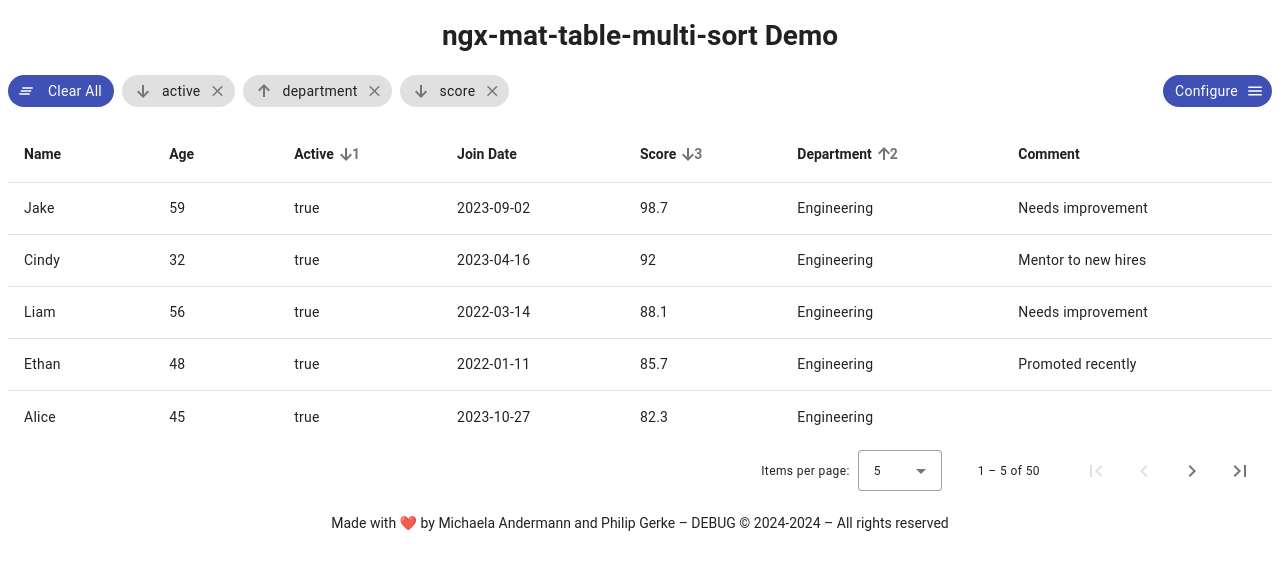
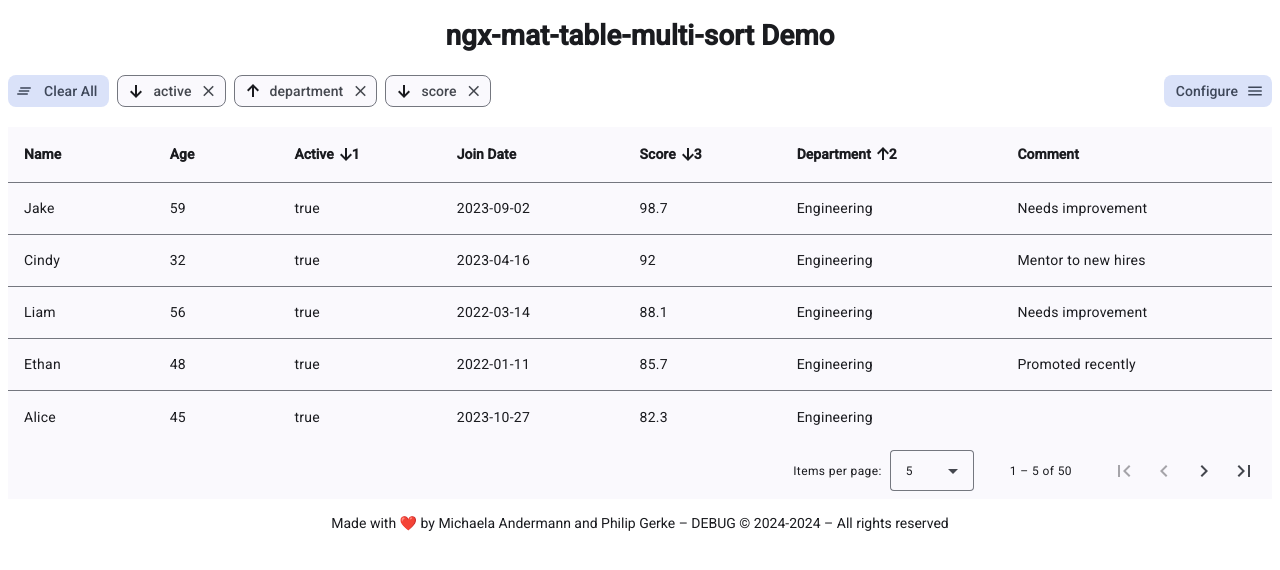
Before and after one commit to pgerke/ngx-mat-table-multi-sort, an Angular app: page / in a window 1280 px wide. Shown: the top 570 px of the page. Built offline with nearby package versions, Linux system fonts and the light colour scheme.

Commit message:
#37 fix: Fix column config styling issues

```diff
--- a/angular.json
+++ b/angular.json
@@ -80,7 +80,6 @@
               }
             ],
             "styles": [
-              "./node_modules/@angular/material/prebuilt-themes/indigo-pink.css",
               "projects/demo/src/styles.scss"
             ],
             "scripts": []
@@ -90,8 +89,8 @@
               "budgets": [
                 {
                   "type": "initial",
-                  "maximumWarning": "800kB",
-                  "maximumError": "1MB"
+                  "maximumWarning": "850kB",
+                  "maximumError": "1.25MB"
                 },
                 {
                   "type": "anyComponentStyle",
--- a/package.json
+++ b/package.json
@@ -1,6 +1,6 @@
 {
   "name": "ngx-mat-table-multi-sort",
-  "version": "19.2.0",
+  "version": "19.2.1",
   "preview": false,
   "scripts": {
     "ng": "ng",
@@ -56,7 +56,7 @@
     "@angular/platform-browser-dynamic": "^19.0.6",
     "@types/jasmine": "~5.1.5",
     "angular-eslint": "^19.0.2",
-    "eslint-config-prettier": "^9.1.0",
+    "eslint-config-prettier": "^10.0.1",
     "eslint-plugin-prettier": "^5.2.1",
     "jasmine-core": "~5.5.0",
     "karma": "~6.4.4",
--- a/projects/demo/src/index.html
+++ b/projects/demo/src/index.html
@@ -5,6 +5,11 @@
     <title>ngx-mat-table-multi-sort Demo</title>
     <base href="/" />
     <meta name="viewport" content="width=device-width, initial-scale=1" />
+    <link rel="preconnect" href="https://fonts.googleapis.com" />
+    <link rel="preconnect" href="https://fonts.gstatic.com" crossorigin />
+    <link
+      href="https://fonts.googleapis.com/css2?family=Roboto:wght@300;400;500&display=swap"
+      rel="stylesheet" />
     <link
       href="https://fonts.googleapis.com/icon?family=Material+Icons"
       rel="stylesheet" />
--- a/projects/demo/src/styles.scss
+++ b/projects/demo/src/styles.scss
@@ -1,9 +1,25 @@
+@use "@angular/material" as mat;
+
+html {
+  color-scheme: light dark;
+  @include mat.theme(
+    (
+      color: (
+        primary: mat.$azure-palette,
+        tertiary: mat.$blue-palette,
+      ),
+      typography: Roboto,
+      density: 0,
+    )
+  );
+}
+
 * {
   box-sizing: border-box;
 }
 
 html > * {
-  color: #000000de;
+  color: var(--mat-sys-on-surface, rgba(0, 0, 0, 0.87));
   font-family: "Roboto", Helvetica, Arial, sans-serif;
   font-size: 14px;
   -webkit-font-smoothing: antialiased;
--- a/src/lib/mat-multi-sort-control/mat-multi-sort-control.component.scss
+++ b/src/lib/mat-multi-sort-control/mat-multi-sort-control.component.scss
@@ -1,22 +1,15 @@
-$box-shadow:
-  0 5px 5px -3px rgba(0, 0, 0, 0.2),
-  0 8px 10px 1px rgba(0, 0, 0, 0.14),
-  0 3px 14px 2px rgba(0, 0, 0, 0.12);
+@use "./../../styles/variables" as var;
+@use "./../../styles/mixins";
 
-.mat-mdc-chip-listbox.mat-mdc-chip-set.cdk-drop-list .cdk-drop-list-dragging {
-  transition: transform 150ms cubic-bezier(0, 0, 0.2, 1);
-}
+@include mixins.cdk-drag;
 
 .mat-sort-header {
+  background-color: var(--mat-sys-surface, #ffffff) !important;
   transition:
     background-color 100ms cubic-bezier(0, 0, 0.2, 1),
     box-shadow 100ms cubic-bezier(0, 0, 0.2, 1);
 
-  &.cdk-drag-animating {
-    transition: transform 150ms cubic-bezier(0, 0, 0.2, 1);
-  }
   &:hover {
-    background-color: #cccccc;
     cursor: move;
   }
   &:hover::after {
@@ -28,16 +21,11 @@ $box-shadow:
   }
 
   &:active {
-    box-shadow: $box-shadow;
+    box-shadow: var.$box-shadow;
   }
 }
 
-.cdk-drag-preview {
-  box-sizing: border-box;
-  box-shadow: $box-shadow;
-  overflow: hidden;
+.cdk-drop-list-dragging .mat-sort-header:not(.cdk-drag-placeholder) {
+  background-color: var(--mat-sys-surface-dim, #ffffff);
+  transition: var.$drag-animating-transition;
 }
-
-.cdk-drag-placeholder {
-  opacity: 0;
-}
--- a/src/lib/mat-table-column-config/mat-table-column-config.component.scss
+++ b/src/lib/mat-table-column-config/mat-table-column-config.component.scss
@@ -1,18 +1,19 @@
+@use "./../../styles/variables" as var;
+@use "./../../styles/mixins";
+
+@include mixins.cdk-drag;
+
 .table-column-list {
-  max-height: 70vh;
-  overflow: auto;
-  border-radius: 4px;
-  padding: 0.375rem;
-  background-color: white;
-  color: rgba(0, 0, 0, 0.87);
+  background-color: var(--mat-sys-surface-container, #eeeeee);
+  color: var(--mat-sys-on-surface, rgba(0, 0, 0, 0.87));
 }
 
 .table-column {
-  height: 48px;
+  background: var(--mat-sys-surface, #ffffff);
   display: flex;
   justify-content: flex-start;
   align-items: center;
-  margin: 1px;
+  height: 48px;
   padding: 0 16px 0 8px;
 
   mat-icon {
@@ -30,3 +31,7 @@
     border: none;
   }
 }
+
+.cdk-drop-list-dragging .table-column:not(.cdk-drag-placeholder) {
+  transition: var.$drag-animating-transition;
+}
--- /dev/null
+++ b/src/styles/_mixins.scss
@@ -0,0 +1,17 @@
+@use "./variables" as var;
+
+@mixin cdk-drag {
+  .cdk-drag-placeholder {
+    opacity: 0;
+  }
+
+  .cdk-drag-animating {
+    transition: var.$drag-animating-transition;
+  }
+
+  .cdk-drag-preview {
+    box-sizing: border-box;
+    box-shadow: var.$box-shadow;
+    overflow: hidden;
+  }
+}
--- /dev/null
+++ b/src/styles/_variables.scss
@@ -0,0 +1,6 @@
+$box-shadow:
+  0 5px 5px -3px rgba(0, 0, 0, 0.2),
+  0 8px 10px 1px rgba(0, 0, 0, 0.14),
+  0 3px 14px 2px rgba(0, 0, 0, 0.12);
+
+$drag-animating-transition: transform 150ms cubic-bezier(0, 0, 0.2, 1);
```
Also changed, not shown: 2 other files (tests, documents, lock files or other folders).
